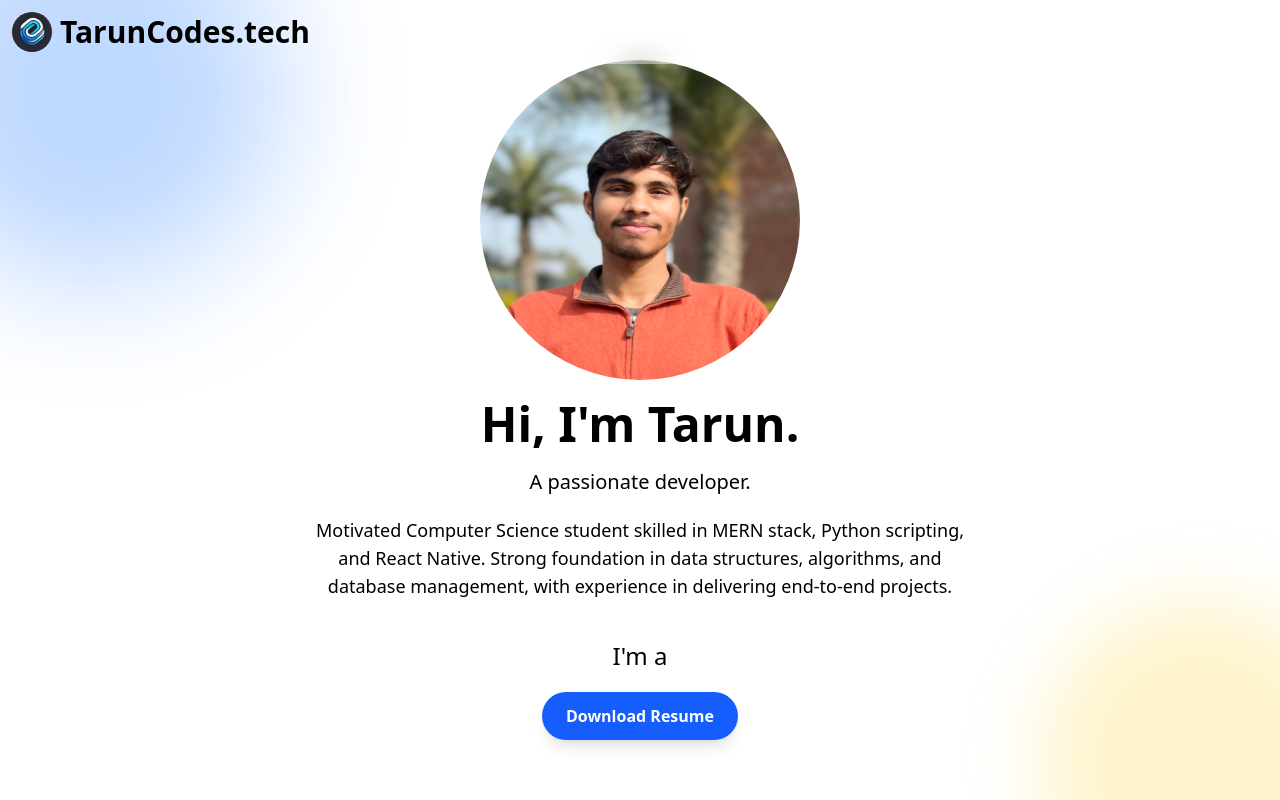
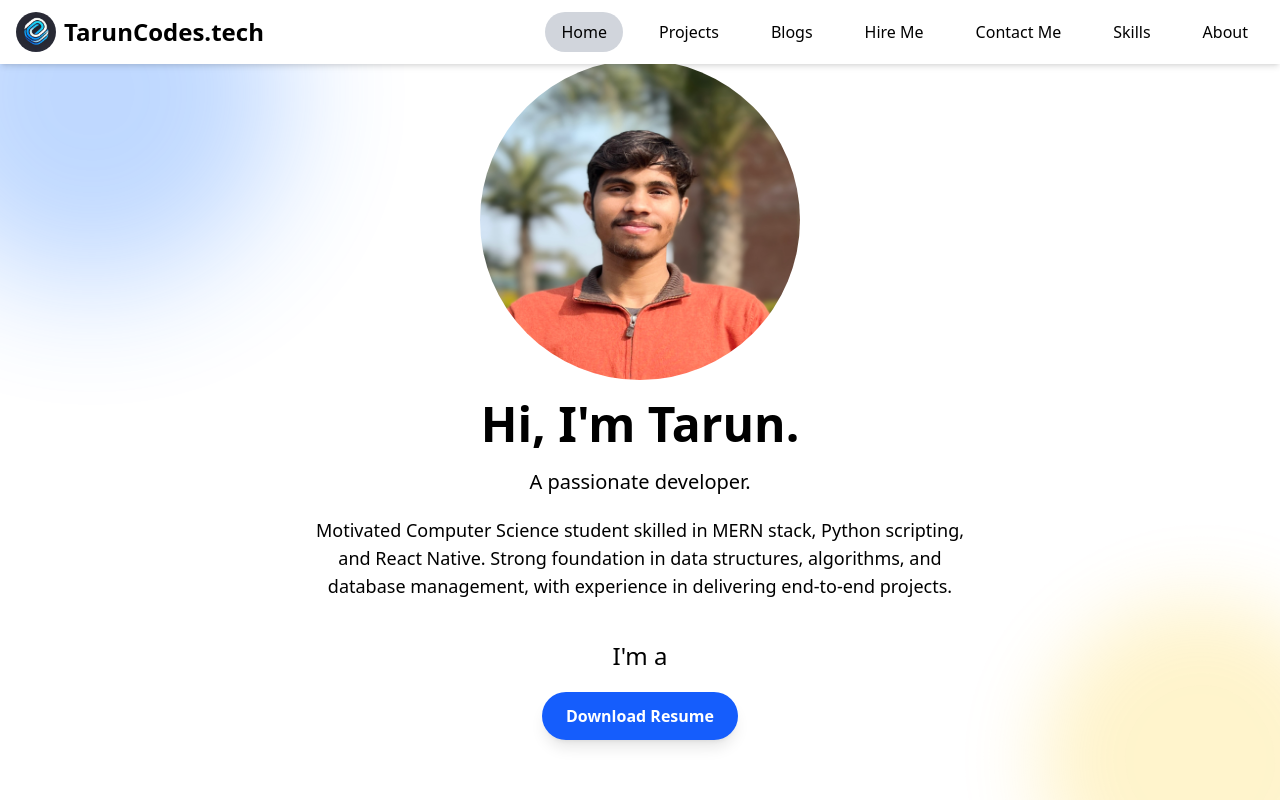
Before and after one commit to dev-TarunSingh/my-portfolio, a React (Vite) app in the folder frontend/: page / in a window 1280 px wide. Built offline with nearby package versions, Linux system fonts and the light colour scheme.

Commit message:
fixed navbar

```diff
--- a/frontend/src/components/Navbar.jsx
+++ b/frontend/src/components/Navbar.jsx
@@ -1,10 +1,18 @@
-import React from "react";
+import React, { useState, useEffect } from "react";
 import { Menu, X } from "lucide-react";
-import { useState } from "react";
-import logo from "../assets/taruncodesLogo.webp"; // Adjust path if needed
+import logo from "../assets/taruncodesLogo.webp";
 
 function Navbar({ setActiveTab, activeTab }) {
   const [isOpen, setIsOpen] = useState(false);
+  const [isDesktop, setIsDesktop] = useState(window.innerWidth >= 1024);
+
+  useEffect(() => {
+    const handleResize = () => {
+      setIsDesktop(window.innerWidth >= 1024);
+    };
+    window.addEventListener("resize", handleResize);
+    return () => window.removeEventListener("resize", handleResize);
+  }, []);
 
   const tabs = [
     { name: "Home", key: "home" },
@@ -17,26 +25,62 @@ function Navbar({ setActiveTab, activeTab }) {
   ];
 
   return (
-    <nav className="fixed top-0 left-0 right-0 p-3 bg-light-blue bg-opacity-75 backdrop-blur-md text-black lg:flex lg:justify-between lg:items-center z-50">
-      <div className="flex justify-between items-center w-full lg:w-auto">
-        <div className="flex items-center space-x-2">
+    <nav className="fixed top-0 left-0 right-0 bg-white shadow-md z-50 px-4 py-3">
+      {/* Logo + Hamburger */}
+      <div
+        className={`flex ${
+          isDesktop ? "justify-between" : "flex-col items-center"
+        }`}
+      >
+        {/* Logo + Title */}
+        <div className="flex items-center space-x-2 mb-2 lg:mb-0">
           <img src={logo} alt="Logo" className="w-10 h-10 rounded-full" />
-          <h1 className="text-3xl font-bold text-bright-blue">
-            TarunCodes.tech
-          </h1>
+          <h1 className="text-2xl font-bold">TarunCodes.tech</h1>
         </div>
+
+        {/* Hamburger for small screens */}
+        {!isDesktop && (
           <button
-          className="lg:hidden p-2 focus:outline-none"
+            className="p-2 rounded-md"
             onClick={() => setIsOpen(!isOpen)}
+            aria-label="Toggle menu"
           >
             {isOpen ? <X size={24} /> : <Menu size={24} />}
           </button>
+        )}
+
+        {/* Nav Items for desktop */}
+        {isDesktop && (
+          <ul className="flex flex-row space-x-5 items-center">
+            {tabs.map((tab) => (
+              <li key={tab.key}>
+                <button
+                  onClick={() => setActiveTab(tab.key)}
+                  className={`px-4 py-2 rounded-full font-medium transition ${
+                    activeTab === tab.key
+                      ? "bg-gray-300 text-black"
+                      : "bg-white text-black hover:bg-gray-200"
+                  }`}
+                >
+                  {tab.name}
+                </button>
+              </li>
+            ))}
+          </ul>
+        )}
       </div>
 
+      {/* Nav Items for small screens */}
+      {!isDesktop && isOpen && (
         <ul
-        className={`flex flex-col items-center lg:flex-row lg:space-x-5 transition-all duration-300 ease-in-out ${
-          isOpen ? "block mt-3 space-y-2" : "hidden lg:flex"
-        }`}
+          className={`
+    mt-4
+    flex flex-wrap justify-center items-center gap-2
+    overflow-x-auto
+    max-w-full
+    px-2
+    lg:hidden
+  `}
         >
           {tabs.map((tab) => (
             <li key={tab.key}>
@@ -45,17 +89,18 @@ function Navbar({ setActiveTab, activeTab }) {
                   setActiveTab(tab.key);
                   setIsOpen(false);
                 }}
-              className={`px-5 py-2 rounded-full shadow-lg ${
+                className={`px-4 py-2 rounded-full font-medium transition whitespace-nowrap ${
                   activeTab === tab.key
                     ? "bg-gray-300 text-black"
-                  : "bg-white text-black hover:bg-gray-500"
-              } focus:outline-none focus:ring-2 focus:ring-blue-300`}
+                    : "bg-white text-black hover:bg-gray-200"
+                }`}
               >
                 {tab.name}
               </button>
             </li>
           ))}
         </ul>
+      )}
     </nav>
   );
 }
```
Lines whose indentation alone changed are shown as unchanged.
